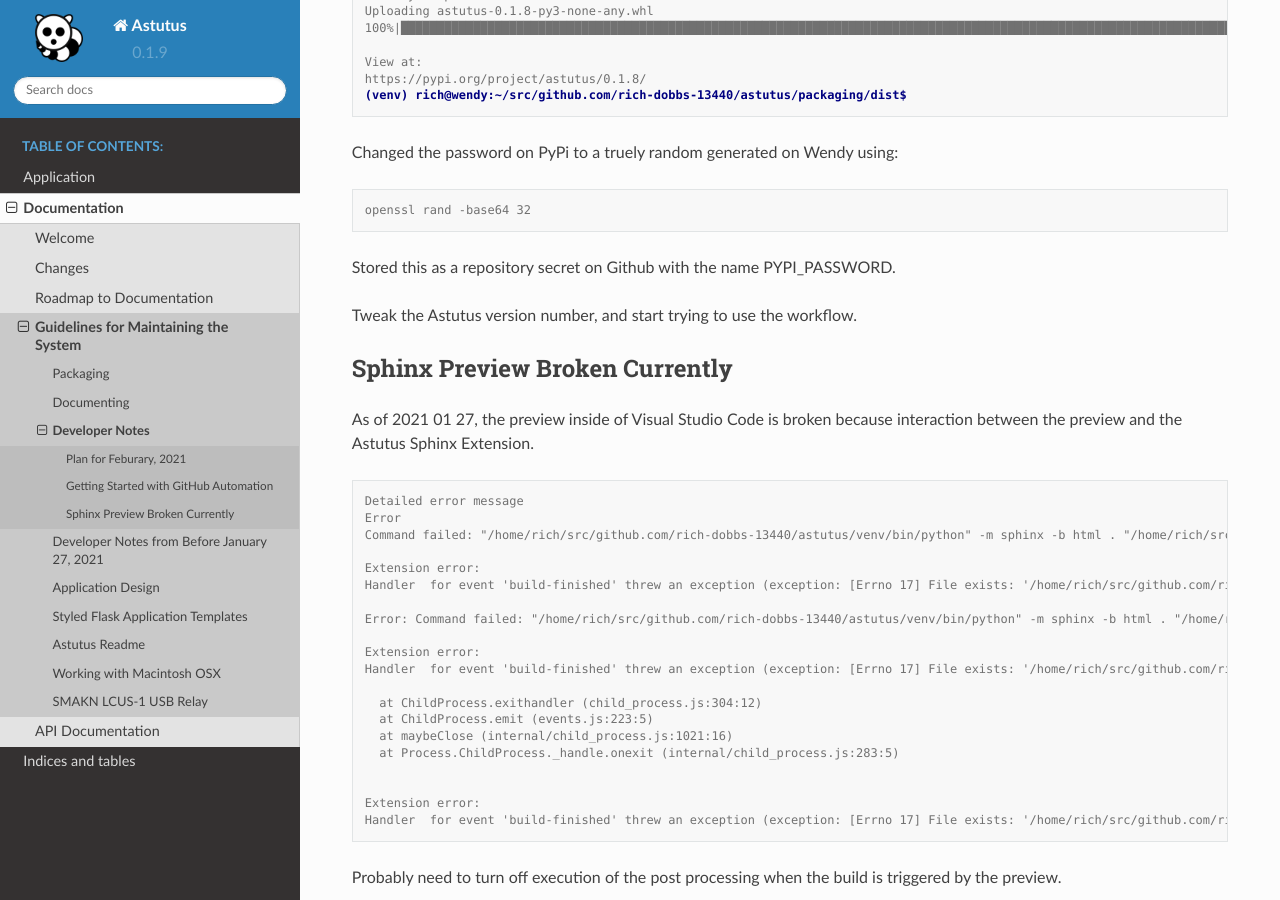
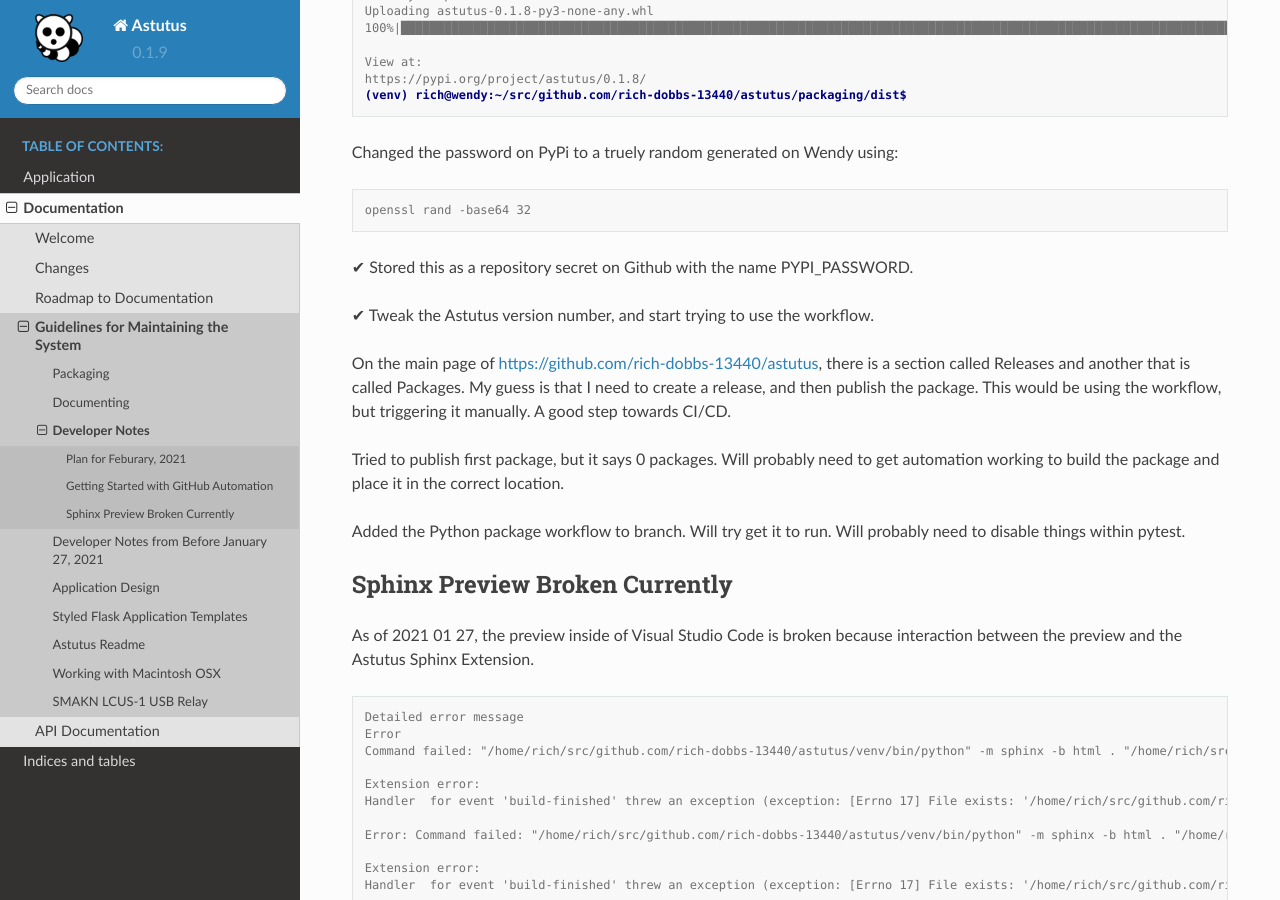
Before and after one commit to rich-dobbs-13440/astutus, a Sphinx documentation site: the page built from docs/doc/maintanence/developer_notes.rst, in a window 1280 px wide and 900 px high, scrolled down 1145 px. Built offline with Sphinx 7.4.7 and the Read the Docs theme 2.0.0, drawn with Linux system fonts in a browser that asks for light colours.

Commit message:
Update for current efforts

```diff
--- a/docs/doc/maintanence/developer_notes.rst
+++ b/docs/doc/maintanence/developer_notes.rst
@@ -73,9 +73,21 @@
 
   openssl rand -base64 32
 
-Stored this as a repository secret on Github with the name PYPI_PASSWORD.
+|done| Stored this as a repository secret on Github with the name PYPI_PASSWORD.
 
-Tweak the Astutus version number, and start trying to use the workflow.
+|done| Tweak the Astutus version number, and start trying to use the workflow.
+
+On the main page of https://github.com/rich-dobbs-13440/astutus, there
+is a section called Releases and another that is called Packages.  My guess
+is that I need to create a release, and then publish the package.  This would
+be using the workflow, but triggering it manually.  A good step towards
+CI/CD.
+
+Tried to publish first package, but it says 0 packages.  Will probably need to
+get automation working to build the package and place it in the correct location.
+
+Added the Python package workflow to branch.  Will try get it to run.  Will probably
+need to disable things within pytest.
 
 Sphinx Preview Broken Currently
 -------------------------------
```
Also changed, not shown: docs/doc/maintanence/GitHub-20210-01-27.png (added).
